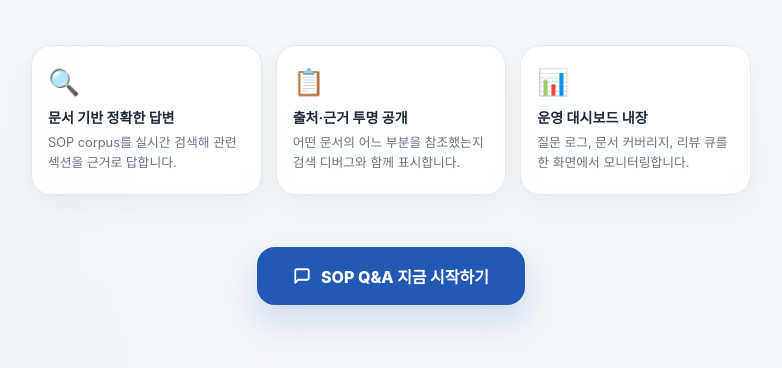
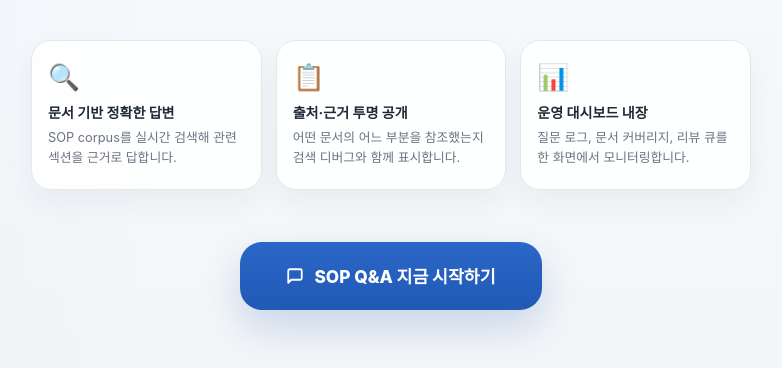
Before and after one commit to jhr122333/sop-qa-assistant, a website: page index.html in a window 1280 px wide. Shown: the part 378-746 px from the top of the page, without its empty margins (249-1031 px from the left). Drawn offline with Linux system fonts and the light colour scheme.

Commit message:
Increase landing CTA emphasis

```diff
--- a/index.html
+++ b/index.html
@@ -116,21 +116,21 @@
             display: inline-flex;
             align-items: center;
             gap: 10px;
-            padding: 0 36px;
-            height: 58px;
-            border-radius: 18px;
-            background: var(--blue);
+            padding: 0 46px;
+            min-height: 68px;
+            border-radius: 22px;
+            background: linear-gradient(180deg, #2b67c8 0%, var(--blue) 100%);
             color: white;
-            font-size: 1rem;
+            font-size: 1.08rem;
             font-weight: 800;
             text-decoration: none;
-            box-shadow: 0 16px 34px rgba(33, 89, 181, 0.18);
+            box-shadow: 0 18px 38px rgba(33, 89, 181, 0.2);
             transition: transform 0.18s ease, box-shadow 0.18s ease;
         }
 
         .cta:hover {
             transform: translateY(-3px);
-            box-shadow: 0 22px 44px rgba(33, 89, 181, 0.24);
+            box-shadow: 0 24px 48px rgba(33, 89, 181, 0.24);
         }
 
         .cta svg {
```
